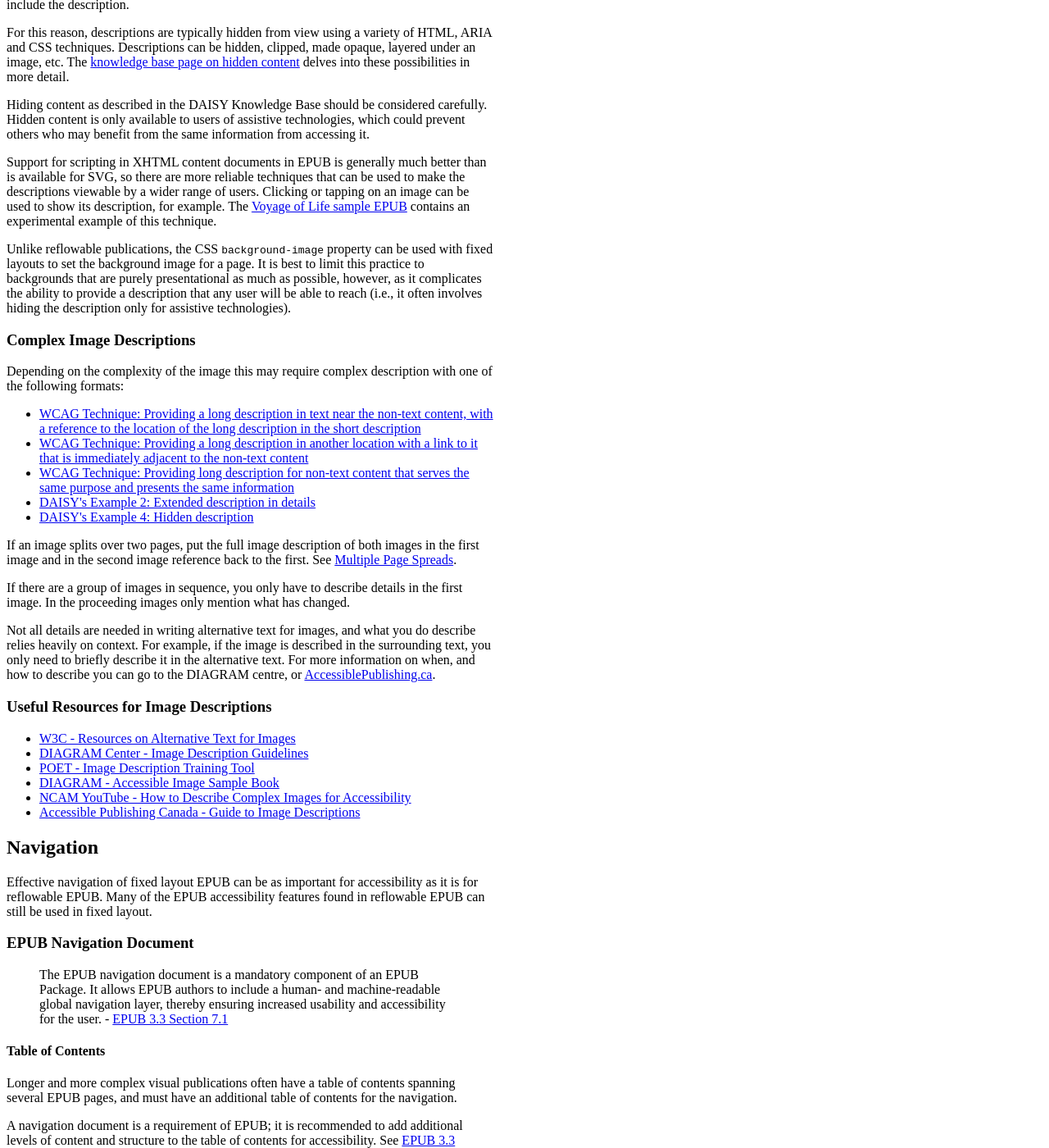
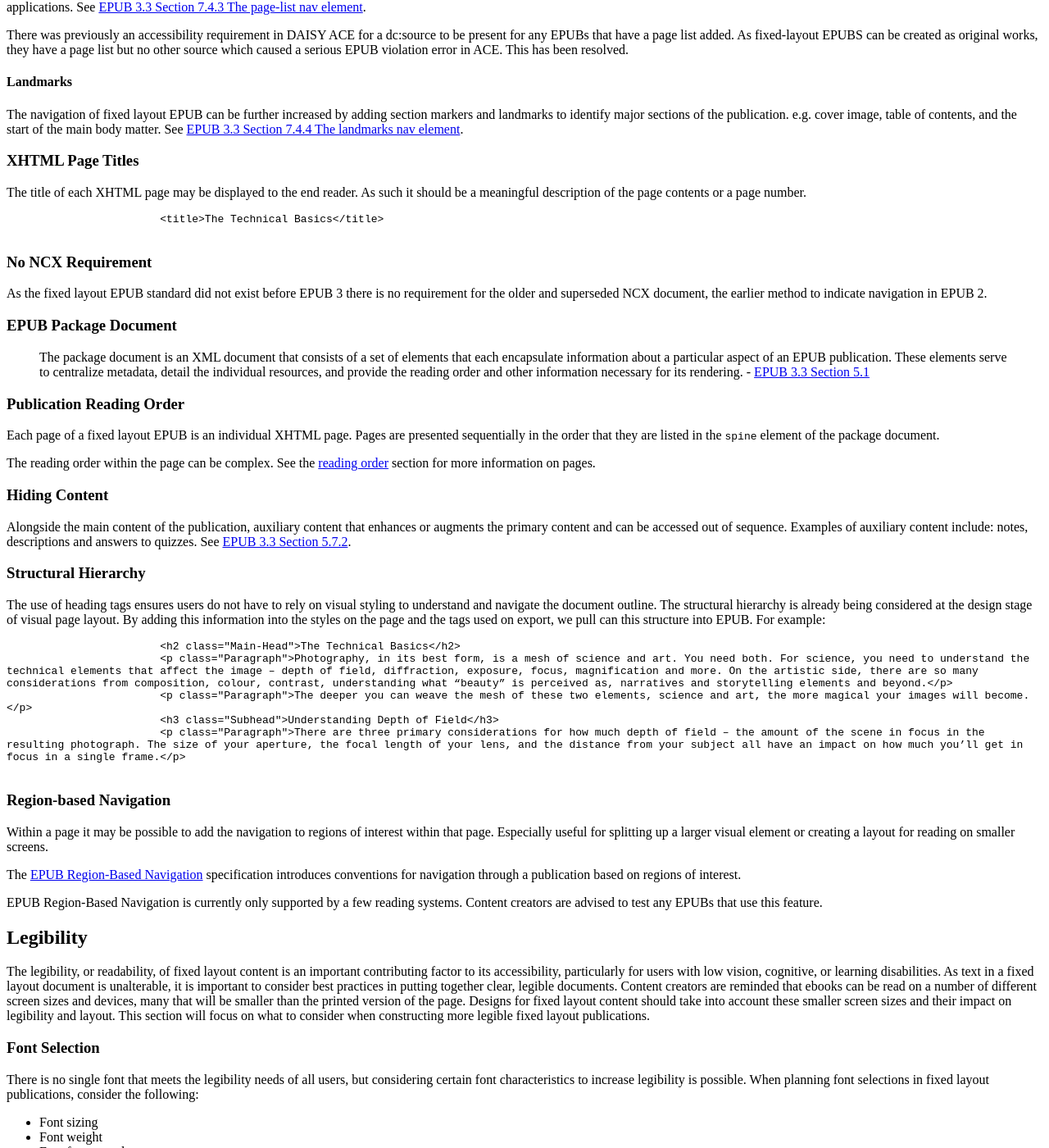
Before and after one commit to w3c/publishingcg, a Jekyll site: the page TaskForces/fxl-a11y/index.html, which Jekyll copies as it is, in a window 1280 px wide and 1400 px high, scrolled down 5845 px. Shown: the whole window at 82% size. Built offline with Jekyll 4.4.1, drawn with Linux system fonts in a browser that asks for light colours; some of the changed text lies outside the part shown.

Commit message:
fixing code examples

```diff
--- a/TaskForces/fxl-a11y/index.html
+++ b/TaskForces/fxl-a11y/index.html
@@ -135,19 +135,21 @@
 
                 <p>In HTML, the design above would be rendered in reverse reading order.</p>
 
+                <div class="example">
                     <pre>
-                    <body style="width:595px;height:842px">
-                        <div style="width:500px;height:200px;top:400px;position:absolute; … ">
-                            <p …>Bottom object</p>
+                        &lt;body style="width:595px;height:842px"&gt;
+                            &lt;div style="width:500px;height:200px;top:400px;position:absolute;"&gt;
+                                &lt;p …&gt;Bottom object&lt;/p&gt;
+                            &lt;/div&gt;
+                            &lt;div style="width:500px;height:200px;top:225px;position:absolute;"&gt;
+                                &lt;p …&gt;Middle object&lt;/p&gt;
+                            &lt;/div&gt;
+                            &lt;div style="width:500px;height:200px;top:50px;position:absolute;"&gt;
+                                &lt;p …&gt;Top object&lt;/p&gt;
+                            &lt;/div&gt;
+                        &lt;/body&gt;
+                    </pre>
                 </div>
-                        <div style="width:500px;height:200px;top:225px;position:absolute; … ">
-                            <p …>Middle object</p>
-                        </div>
-                        <div style="width:500px;height:200px;top:50px;position:absolute; … ">
-                            <p …>Top object</p>
-                        </div>
-                    </body>
-                </pre>
             </section>
 
             <section id="reading-order-altering">
@@ -168,19 +170,21 @@
 
                 <p>The recommended best practice solution is to adjust the order of the elements in the XHTML page and to preserve the design using CSS <code>z-index</code>.</p>
 
+                <div class="example">
                     <pre>
-                    <body style="width:595px;height:842px">
-                        <div style="z-index:3;width:500px;height:200px;top:50px;position:absolute; … ">
-                            <p …>Top object</p>
+                        &lt;body style="width:595px;height:842px"&gt;
+                            &lt;div style="z-index:3;width:500px;height:200px;top:50px;position:absolute;"&gt;
+                                &lt;p …&gt;Top object&lt;/p&gt;
+                            &lt;/div&gt;
+                            &lt;div style="z-index:2;width:500px;height:200px;top:225px;position:absolute;"&gt;
+                                &lt;p …&gt;Middle object&lt;/p&gt;
+                            &lt;/div&gt;
+                            &lt;div style="z-index:1;width:500px;height:200px;top:400px;position:absolute;"&gt;
+                                &lt;p …&gt;Bottom object&lt;/p&gt;
+                            &lt;/div&gt;
+                        &lt;/body&gt;
+                    </pre>
                 </div>
-                        <div style="z-index:2;width:500px;height:200px;top:225px;position:absolute; … ">
-                            <p …>Middle object</p>
-                        </div>
-                        <div style="z-index:1;width:500px;height:200px;top:400px;position:absolute; … ">
-                            <p …>Bottom object</p>
-                        </div>
-                    </body>
-                </pre>
             </section>
 
             <section id="reading-order-removing">
@@ -190,11 +194,13 @@
 
                 <blockquote>Adding aria-hidden="true" will remove the entire element from the accessibility API. - <a href="https://developer.mozilla.org/en-US/docs/Web/Accessibility/ARIA/ARIA_Techniques/Using_the_aria-hidden_attribute">Using the aria-hidden attribute</a></blockquote>
 
+                <div class="example">
                     <pre>
-                    <div aria-hidden="true">
-                        <p class="folio">210</p>
+                        &lt;div aria-hidden="true"&gt;
+                            &lt;p class="folio"&gt;210&lt;/p&gt;
+                        &lt;/div&gt;
+                    </pre>
                 </div>
-                </pre>
             </section>
 
             <section id="reading-order-spreads">
@@ -246,15 +252,17 @@
 
                 <p>When a publication is made of <a href="http://kb.daisy.org/publishing/docs/fxl/svg.html">fixed-layout SVG pages</a> these two elements can be used to describe the content. Note that ARIA attributes (<code>role</code> and <code>aria-describedby</code>) are added to improve support in assistive technologies as SVG is still not well supported.</p>
 
+                <div class="example">
                     <pre>
-                    <body style="width:595px;height:842px">
-                        <svg xmlns="http://www.w3.org/2000/svg" xml:lang="en" role="group" aria-describedby="svgtitle svgdesc">
-                            <title id="svgtitle">The Hydrologic Cycle</title>
-                            <desc id="svgdesc">The continuous cycle by which water …</desc>
+                        &lt;body style="width:595px;height:842px"&gt;
+                            &lt;svg xmlns="http://www.w3.org/2000/svg" xml:lang="en" role="group" aria-describedby="svgtitle svgdesc"&gt;
+                                &lt;title id="svgtitle"&gt;The Hydrologic Cycle&lt;/title&gt;
+                                &lt;desc id="svgdesc"&gt;The continuous cycle by which water …&lt;/desc&gt;
                                     …
-                        </svg>
-                    </body>
+                            &lt;/svg&gt;
+                        &lt;/body&gt;
                     </pre>
+                </div>
 
                 <aside class="note">
                     The role `group` is given to the image because it contains additional text content (not shown) that the user will interact with. If the image were entirely graphical, the role `img` would be used instead.
@@ -262,14 +270,16 @@
 
                 <p>The <code>title</code> and <code>desc</code> SVG elements can also be used to annotate components of a larger image.</p>
 
+                <div class="example">
                     <pre>
-                    <body style="width:595px;height:842px">
-                        <g fill="lightgray" stroke="gray" role="img" aria-describedby="gtitle">
-                            <title id="gtitle">Rain clouds</title>
+                        &lt;body style="width:595px;height:842px"&gt;
+                            &lt;g fill="lightgray" stroke="gray" role="img" aria-describedby="gtitle"&gt;
+                                &lt;title id="gtitle"&gt;Rain clouds&lt;/title&gt;
                             …
-                        </g>
-                    </body>
+                            &lt;/g&gt;
+                        &lt;/body&gt;
                     </pre>
+                </div>
 
                 <p>The one problem with using these elements to annotate SVG images is that their content is typically only made available to users of assistive technologies.</p>
 
@@ -365,9 +375,11 @@
 
                 <p>The title of each XHTML page may be displayed to the end reader. As such it should be a meaningful description of the page contents or a page number.</p>
 
+                <div class="example">
                     <pre>
-                    <title>The Technical Basics</title>
+                        &lt;title&gt;The Technical Basics&lt;/title&gt;
                     </pre>
+                </div>
             </section>
 
             <section id="navigation-ncx">
@@ -401,13 +413,15 @@
 
                 <p>The use of heading tags ensures users do not have to rely on visual styling to understand and navigate the document outline. The structural hierarchy is already being considered at the design stage of visual page layout. By adding this information into the styles on the page and the tags used on export, we pull can this structure into EPUB. For example:</p>
 
+                <div class="example">
                     <pre>
-                    <h2 class="Main-Head">The Technical Basics</h2>
-                    <p class="Paragraph">Photography, in its best form, is a mesh of science and art. You need both. For science, you need to understand the technical elements that affect the image – depth of field, diffraction, exposure, focus, magnification and more. On the artistic side, there are so many considerations from composition, colour, contrast, understanding what “beauty” is perceived as, narratives and storytelling elements and beyond.</p>
-                    <p class="Paragraph">The deeper you can weave the mesh of these two elements, science and art, the more magical your images will become.</p>
-                    <h3 class="Subhead">Understanding Depth of Field</h3>
-                    <p class="Paragraph">There are three primary considerations for how much depth of field – the amount of the scene in focus in the resulting photograph. The size of your aperture, the focal length of your lens, and the distance from your subject all have an impact on how much you’ll get in focus in a single frame.</p>
+                        &lt;h2 class="Main-Head"&gt;The Technical Basics&lt;/h2&gt;
+                        &lt;p class="Paragraph"&gt;Photography, in its best form, is a mesh of science and art. You need both. For science, you need to understand the technical elements that affect the image – depth of field, diffraction, exposure, focus, magnification and more. On the artistic side, there are so many considerations from composition, colour, contrast, understanding what “beauty” is perceived as, narratives and storytelling elements and beyond.&lt;/p&gt;
+                        &lt;p class="Paragraph"&gt;The deeper you can weave the mesh of these two elements, science and art, the more magical your images will become.&lt;/p&gt;
+                        &lt;h3 class="Subhead"&gt;Understanding Depth of Field&lt;/h3&gt;
+                        &lt;p class="Paragraph"&gt;There are three primary considerations for how much depth of field – the amount of the scene in focus in the resulting photograph. The size of your aperture, the focal length of your lens, and the distance from your subject all have an impact on how much you’ll get in focus in a single frame.&lt;/p&gt;
                     </pre>
+                </div>
             </section>
 
             <section id="navigation-regionbased">
```
Lines whose indentation alone changed are shown as unchanged.
